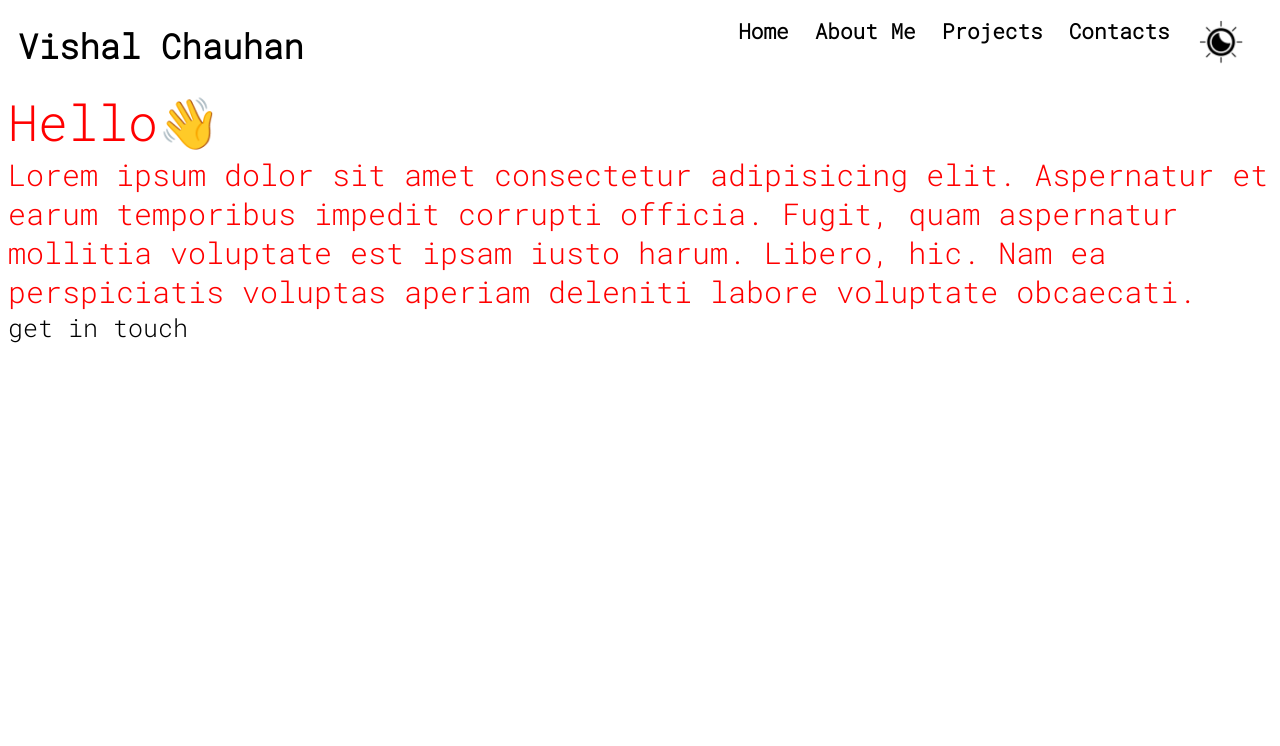
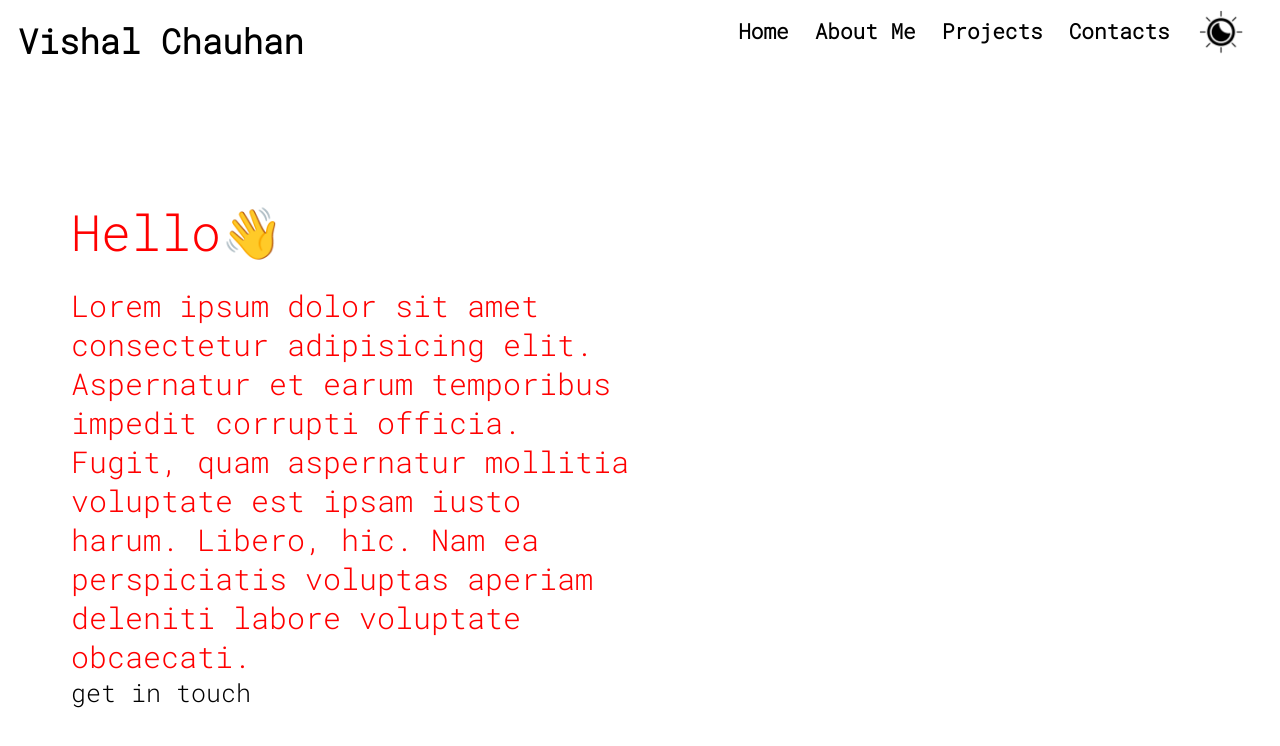
Before and after one commit to vish-han/my-website, a React (Vite) app: page / in a window 1280 px wide. Shown: the top 746 px of the page. Built offline with nearby package versions, Linux system fonts and the light colour scheme.

Commit message:
left right partition done

```diff
--- a/src/Components/Navbar.css
+++ b/src/Components/Navbar.css
@@ -30,3 +30,6 @@
             font-weight:bolder;
             cursor: pointer;
         }
+        li img{
+            margin-top: -10px;
+        }
--- a/src/Components/Navbar.jsx
+++ b/src/Components/Navbar.jsx
@@ -2,6 +2,7 @@ import React from 'react'
 import Dark from '../assets/dark.png'
 import './Navbar.css'
 const Navbar = () => {
+
   return (
     <div className="navbar">
       <div className="name">Vishal Chauhan</div>
--- a/src/Pages/Home.css
+++ b/src/Pages/Home.css
@@ -2,17 +2,40 @@
 .hello{
     font-size: 50px;
     color:red;
+    margin-top: 120px;
+
 }
 .disc{
     font-size: 30px;
     color: red;
+
+    margin-top: 21px;
+
 }
 .in-touch{
+    margin-bottom: 94px;
+    display: flex;
+
     font-size: 25px;
 }
 .intro{
     display: flex;
     flex-direction: column;
     justify-content: space-between;
+    margin-left: 63px;
     height:auto;
 }
+.container{
+    display: flex;
+    flex-direction: row;
+
+}
+.left{
+    display: flex;
+    flex: 1;
+    height: 86vh;
+}
+.right{
+    display: flex;
+    flex: 1;
+}
--- a/src/Pages/Home.jsx
+++ b/src/Pages/Home.jsx
@@ -6,11 +6,15 @@ const Home = () => {
   return (
     <div className="home">
     <Navbar/>
+<div className="container">
+<div className="left">
     <div className="intro">
 <div className="hello">Hello👋</div>
 <div className="disc">Lorem ipsum dolor sit amet consectetur adipisicing elit. Aspernatur et earum temporibus impedit corrupti officia. Fugit, quam aspernatur mollitia voluptate est ipsam iusto harum. Libero, hic. Nam ea perspiciatis voluptas aperiam deleniti labore voluptate obcaecati.</div>
 <div className="in-touch">get in touch</div>
-    </div>
+    </div></div>
+<div className="right"></div>
+</div>
     </div>
   )
 }
```
